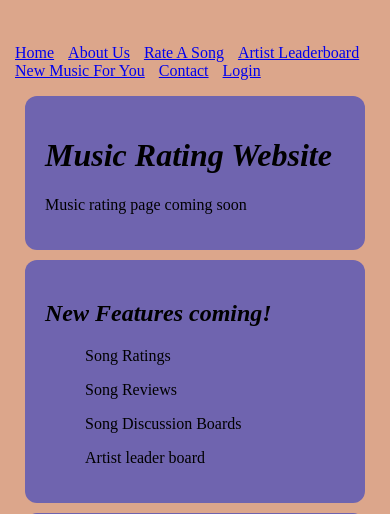
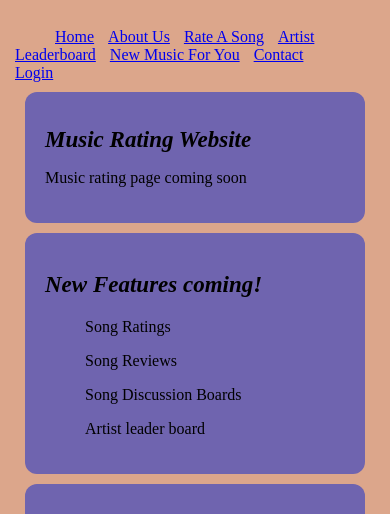
Before and after one commit to Freddy444/Songrating-Freddy.Max, a PHP site: page / in a window 390 px wide. Shown: the top 514 px of the page. Run offline with PHP 8.4, Linux system fonts and the light colour scheme.

Commit message:
Mobile friendly now issue#10

```diff
--- a/css/style.css
+++ b/css/style.css
@@ -1,6 +1,7 @@
 
 .content {
     font-style: italic;
+    font-size: 23px;
 }
 
 .image {
@@ -9,7 +10,8 @@
 }
 
 .horizontal-menu {
-    padding: 0;
+    display: inline;
+    margin-right: 20px;
 }
 
 .horizontal-menu li {
@@ -31,3 +33,15 @@
     border-radius: 12px;
     background-color: #6f64af;
 }
+
+/*adjustments fo rsmaller screens*/
+@media only screen and (min-width: 600px) {
+    .flex-container{
+        padding: 10px;
+    }
+
+    .flex-item{
+        margin: 5px;
+        padding: 10px;
+    }
+}
```
